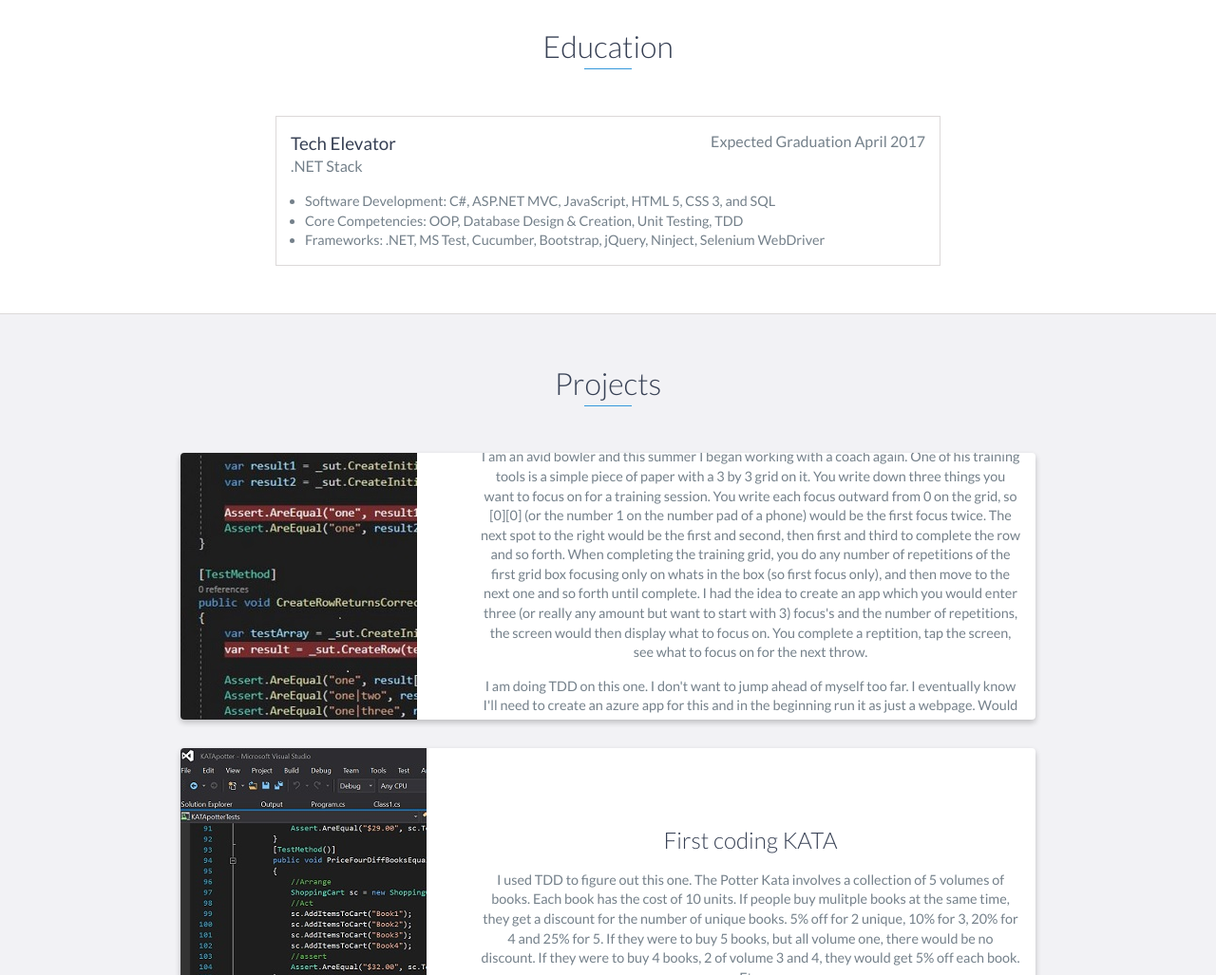
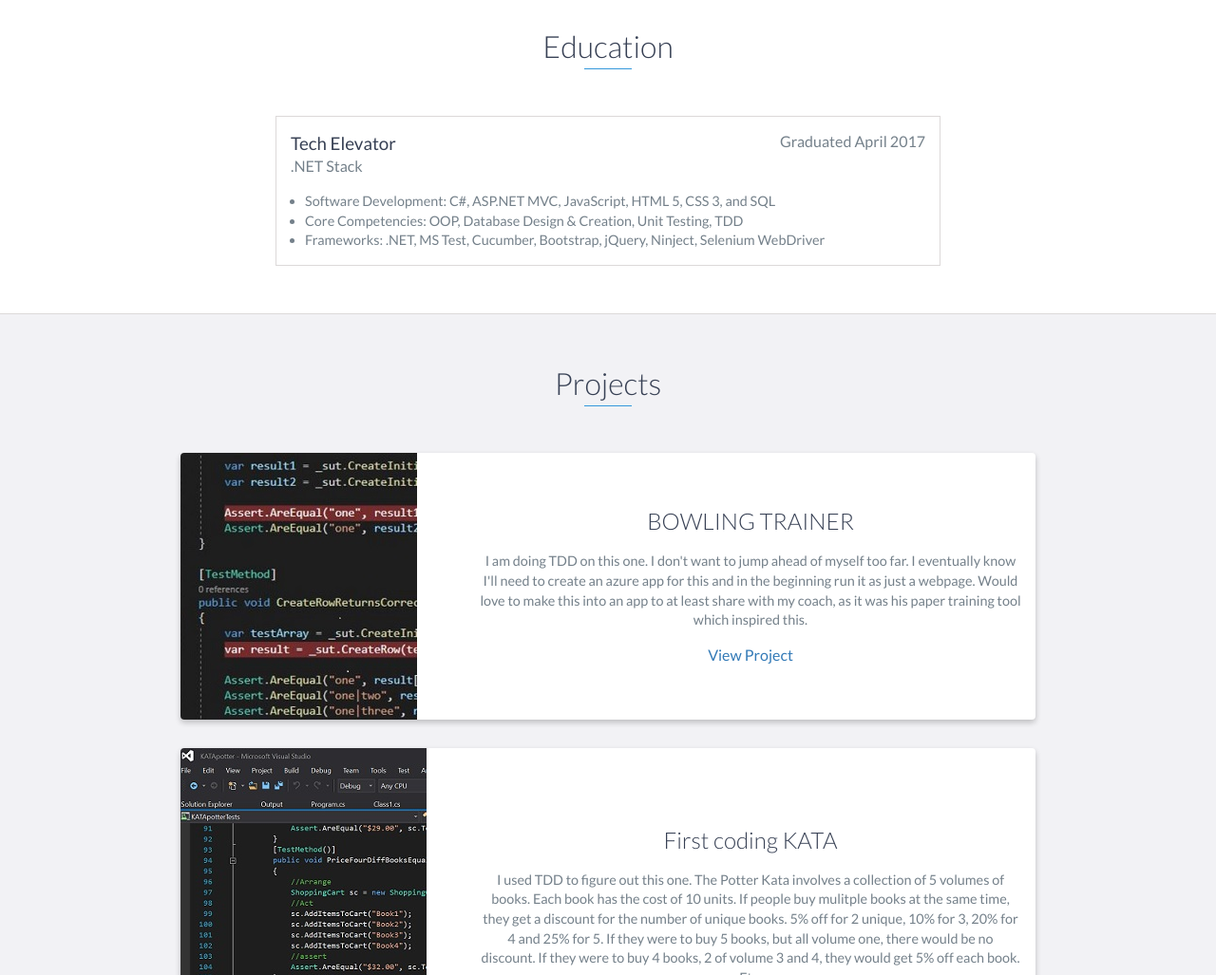
Before and after one commit to AChopcinski/achopcinski.github.io, a website: page index.html in a window 1280 px wide. Shown: the part 1900-2927 px from the top of the page at 95% size. Drawn offline with nearby package versions, Linux system fonts and the light colour scheme.

Commit message:
Update index.html

```diff
--- a/index.html
+++ b/index.html
@@ -116,7 +116,7 @@
         <h2 class="heading">Education</h2>
         <div class="education-block">
             <h3>Tech Elevator</h3>
-            <span class="education-date">Expected Graduation April 2017</span>
+            <span class="education-date">Graduated April 2017</span>
             <h4>.NET Stack</h4>
             <ul>
                 <li>
@@ -144,12 +144,9 @@
                     </div>
                     <!-- End .project-image -->
                     <div class="project-info">
-                        <h3>Bowling Trainer</h3>
-                        <p>
-			   I am an avid bowler and this summer I began working with a coach again. One of his training tools is a simple piece of paper with a 3 by 3 grid on it. You write down three things you want to focus on for a training session. You write each focus outward from 0 on the grid, so [0][0] (or the number 1 on the number pad of a phone) would be the first focus twice. The next spot to the right would be the first and second, then first and third to complete the row and so forth. When completing the training grid, you do any number of repetitions of the first grid box focusing only on whats in the box (so first focus only), and then move to the next one and so forth until complete. I had the idea to create an app which you would enter three (or really any amount but want to start with 3) focus's and the number of repetitions, the screen would then display what to focus on. You complete a reptition, tap the screen, see what to focus on for the next throw.
-                        </p>
+                        <h3>BOWLING TRAINER</h3>
 			<p>
-			   I am doing TDD on this one. I don't want to jump ahead of myself too far. I eventually know I'll need to create an azure app for this and in the beginning run it as just a webpage. Would love to make this into an app to at least share with my coach.
+			   I am doing TDD on this one. I don't want to jump ahead of myself too far. I eventually know I'll need to create an azure app for this and in the beginning run it as just a webpage. Would love to make this into an app to at least share with my coach, as it was his paper training tool which inspired this.
 			</p>
                         <a href="https://github.com/AChopcinski/newBowling">View Project</a>
                     </div>
```
